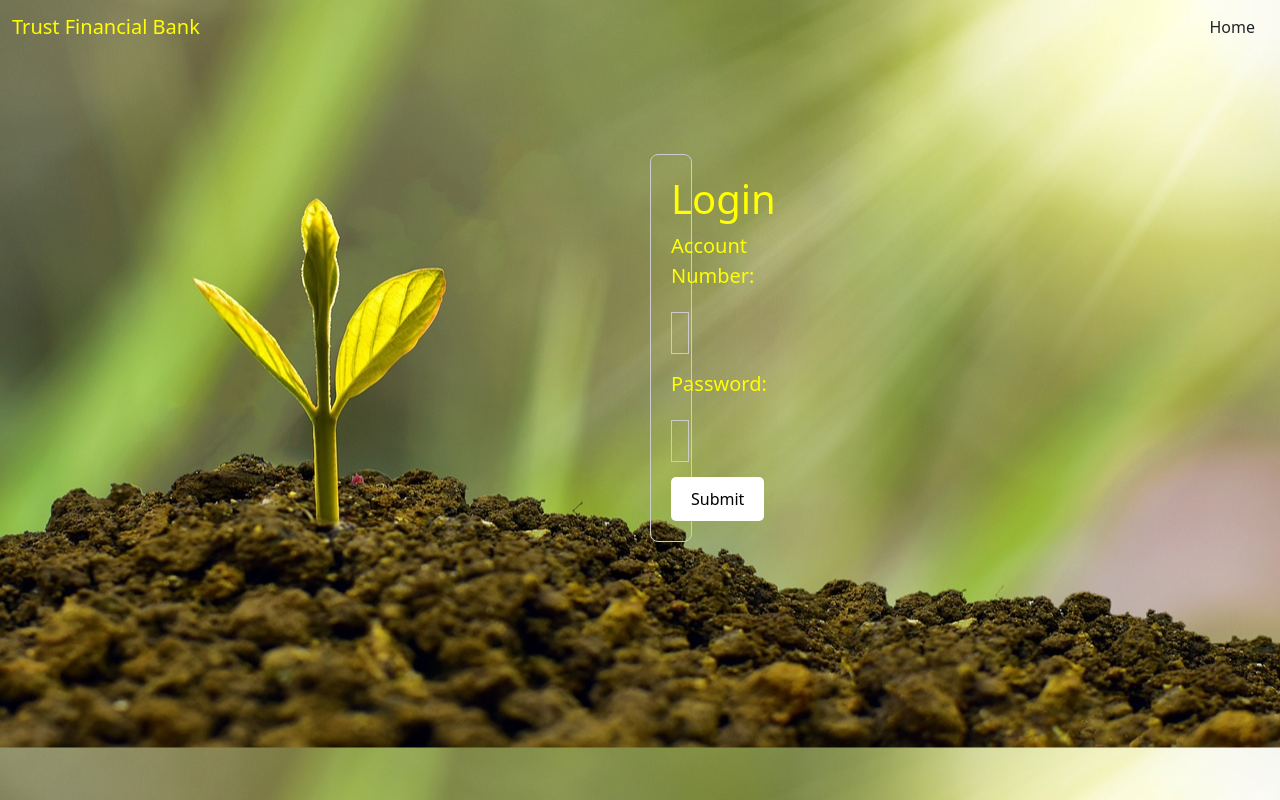
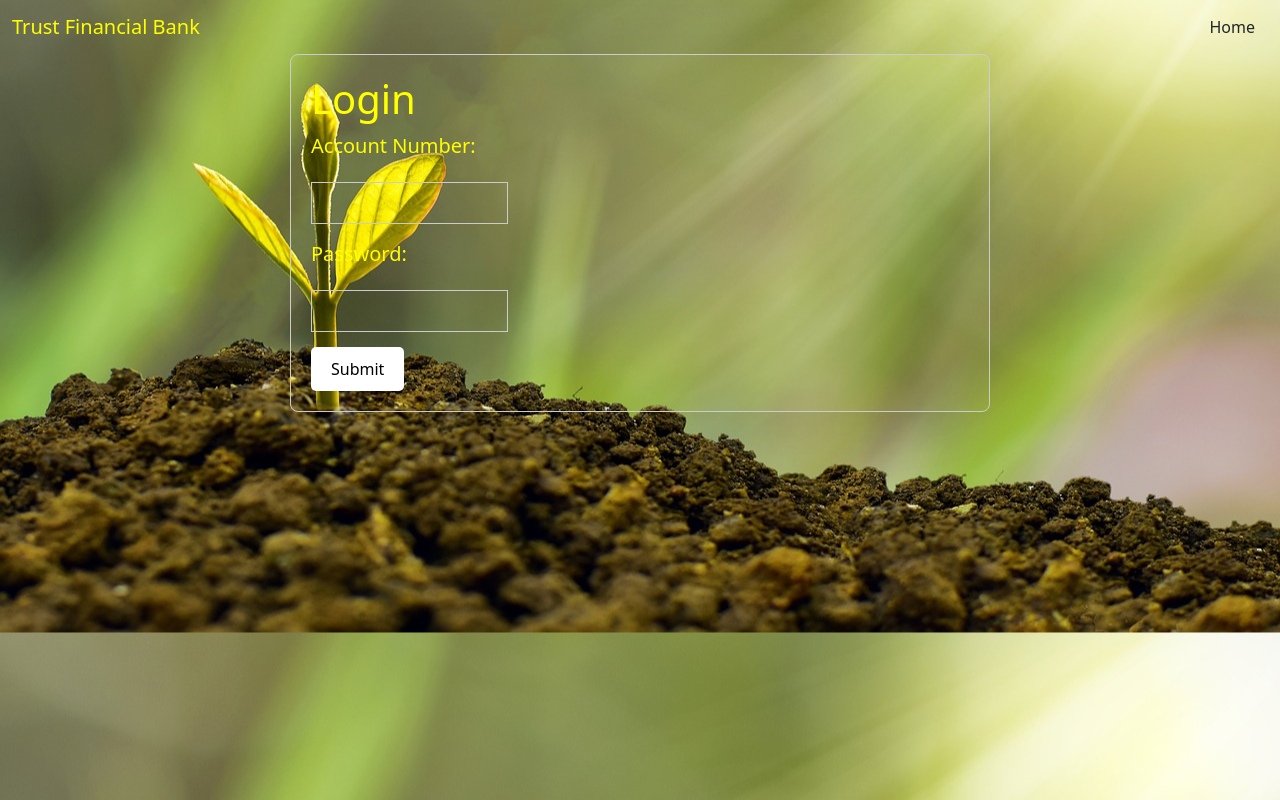
Before and after one commit to MutharasiMsccs/bad_bankproject, a React (Create React App) app: page / in a window 1280 px wide. Both pictures are taken after a click on the button "Login". Built offline with nearby package versions, Linux system fonts and the light colour scheme.

Commit message:
Add files via upload

```diff
--- a/src/style.css
+++ b/src/style.css
@@ -93,7 +93,7 @@ img {
     text-align: center;
     max-width: 700px;
 
-  margin: 80px 600px;
+  margin: auto;
   padding: 20px;
   border: 1px solid #ccc;
   border-radius: 8px;
@@ -107,7 +107,7 @@ img {
   .create-account-page h2 {
     color:yellow ;
     margin-bottom: 20px;
-    font-size: 30px;
+
   }
 
   .create-account-page label {
@@ -145,7 +145,7 @@ img {
 
 .deposit-page {
   max-width: 700px;
-  margin: 100px 650px;
+  margin: auto;
   padding: 20px;
   border: 1px solid #ccc;
   border-radius: 8px;
@@ -191,7 +191,7 @@ img {
   /* DetailPage.css */
 .detail-page {
   max-width: 600px;
-  margin: 100px 650px;
+  margin: auto;
   padding: 20px;
   border: 1px solid #ccc;
   border-radius: 8px;
```
